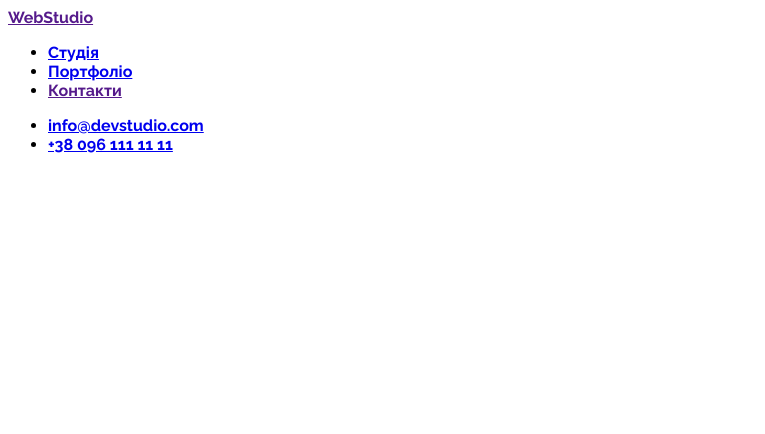
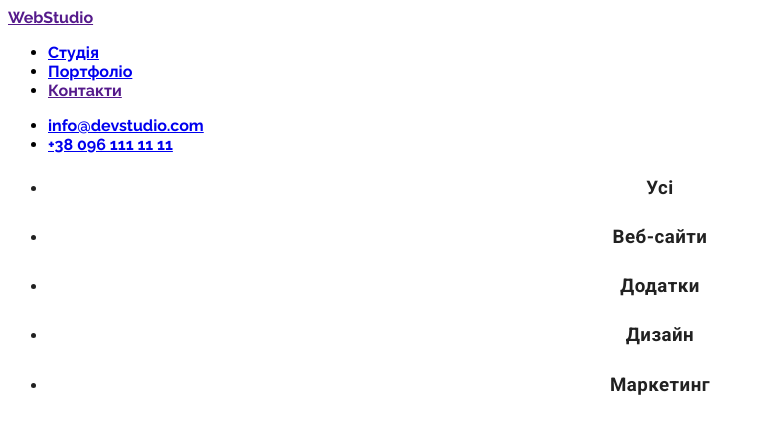
Before and after one commit to KoSerhii/goit-markup-hw-02, a plain HTML site: page pages/portfolio.html in a window 1280 px wide. Shown: the whole page, without its empty margins (0-765 px from the left). Drawn offline with Linux system fonts and the light colour scheme; files that its build step writes are made by us from their sources.

Commit message:
hero-link

```diff
--- a/css/slyles.css
+++ b/css/slyles.css
@@ -1,3 +1,16 @@
 body {
-    font-family: raleway;
+  font-family: raleway;
 }
+
+.hero-link {
+  font-family: "Roboto";
+  font-weight: 500;
+  font-size: 16px;
+  line-height: 1.63;
+  /* identical to box height, or 162% */
+
+  text-align: center;
+  letter-spacing: 0.03em;
+
+  color: #212121;
+}
--- a/pages/portfolio.html
+++ b/pages/portfolio.html
@@ -1,5 +1,5 @@
 <!DOCTYPE html>
-<html lang="en">
+<html lang="uk">
 
 <head>
     <meta charset="UTF-8">
@@ -12,7 +12,7 @@
     <link
         href="https://fonts.googleapis.com/css2?family=Raleway:wght@700&family=Roboto:wght@400;500;700;900&display=swap"
         rel="stylesheet">
-    <link rel="stylesheet" href="./css/slyles.css">
+    <link rel="stylesheet" href="../css/slyles.css">
     <!-- favicon -->
     <link rel="apple-touch-icon" sizes="180x180" href="./favicon/apple-touch-icon.png" />
     <link rel="icon" type="image/png" sizes="32x32" href="./favicon/favicon-32x32.png" />
@@ -38,6 +38,29 @@
             <li><a href="mailto:info@devstudio.com">info@devstudio.com</a></li>
             <li><a href="tel:+380961111111">+38 096 111 11 11</a></li>
         </ul>
+        <!--section about -->
+        <section>
+            <!-- скритий заголовок hero -->
+            <h2 style="display: none;">Типи робіт</h2>
+
+            <ul class="hero-link link">
+                <li>
+                    <h3>Усі</h3>
+                </li>
+                <li>
+                    <h3>Веб-сайти</h3>
+                </li>
+                <li>
+                    <h3>Додатки</h3>
+                </li>
+                <li>
+                    <h3>Дизайн</h3>
+                </li>
+                <li>
+                    <h3>Маркетинг</h3>
+                </li>
+            </ul>
+        </section>
     </header>
 </body>
 
```
Also changed, not shown: index.html (+1 -1 lines).
